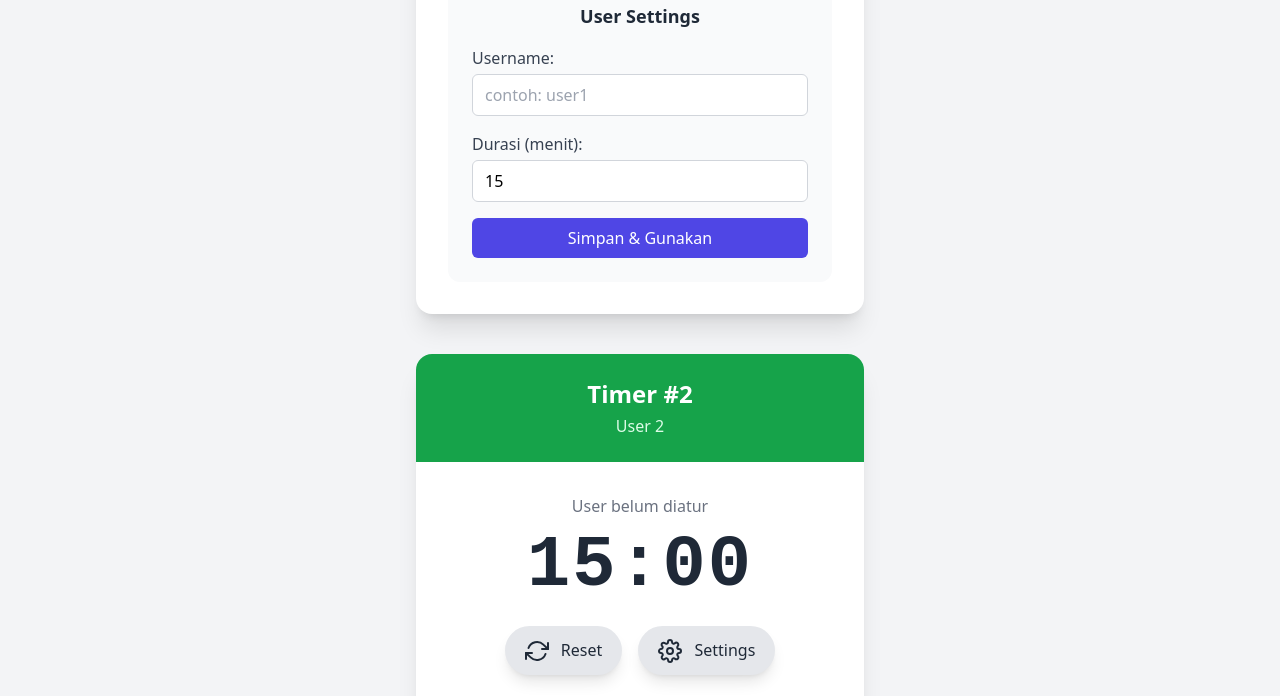
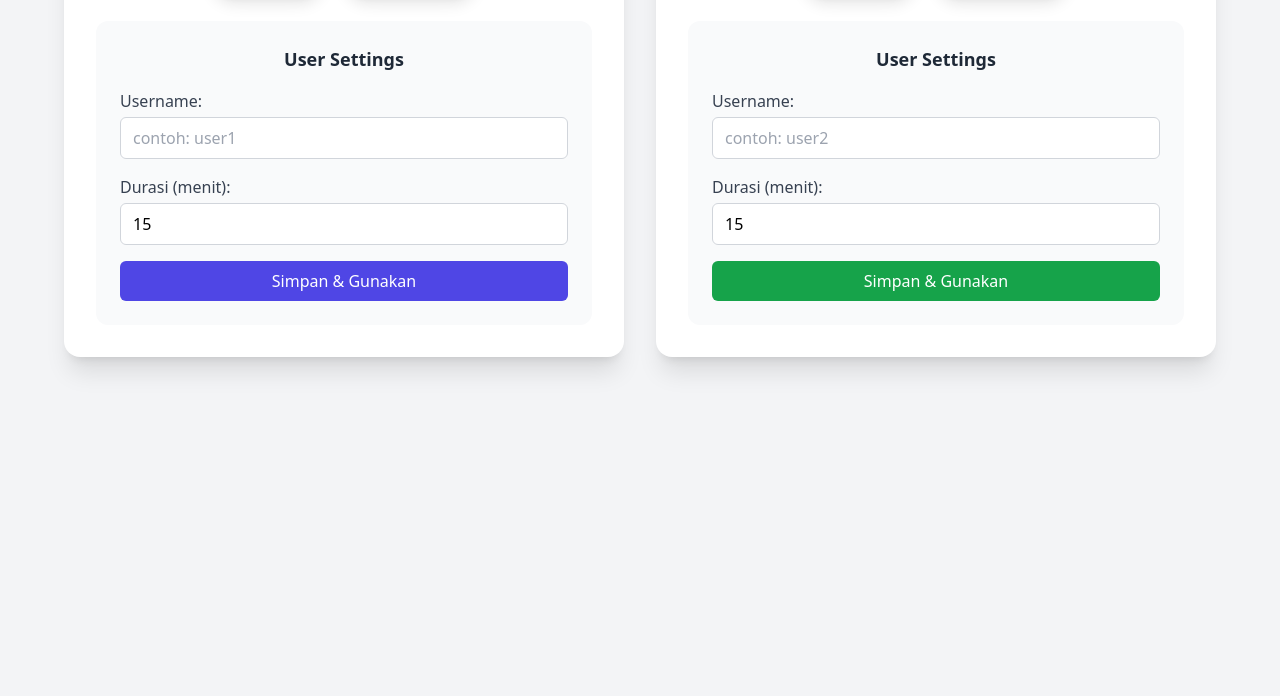
Before and after one commit to bhingong1/MULTI-USER-TIMER-DOUBLE, a plain HTML site: page index.html in a window 1280 px wide. Shown: the part 384-1080 px from the top of the page. After the commit the page ends 800 px from the top, so only its background shows below. Drawn offline with nearby package versions, Linux system fonts and the light colour scheme.

Commit message:
Update index.html

```diff
--- a/index.html
+++ b/index.html
@@ -20,11 +20,13 @@
   </style>
 </head>
 
-<body class="bg-gray-100 dark:bg-gray-900 min-h-screen flex flex-col items-center justify-center p-4 space-y-10">
+<body class="bg-gray-100 dark:bg-gray-900 min-h-screen flex flex-col items-center justify-center p-4">
 
-  <!-- TIMER 1 -->
-  <div id="timer1" class="w-full max-w-md mx-auto">
-    <div class="bg-white dark:bg-gray-800 rounded-2xl shadow-xl overflow-hidden">
+  <!-- GRID dua kolom responsif -->
+  <div class="grid grid-cols-1 md:grid-cols-2 gap-8 w-full max-w-6xl">
+
+    <!-- TIMER 1 -->
+    <div id="timer1" class="bg-white dark:bg-gray-800 rounded-2xl shadow-xl overflow-hidden">
       <div class="bg-indigo-600 p-6 text-center">
         <h1 class="text-2xl font-bold text-white">Timer #1</h1>
         <p class="text-indigo-100 mt-1">User 1</p>
@@ -56,11 +58,9 @@
         </div>
       </div>
     </div>
-  </div>
 
-  <!-- TIMER 2 -->
-  <div id="timer2" class="w-full max-w-md mx-auto">
-    <div class="bg-white dark:bg-gray-800 rounded-2xl shadow-xl overflow-hidden">
+    <!-- TIMER 2 -->
+    <div id="timer2" class="bg-white dark:bg-gray-800 rounded-2xl shadow-xl overflow-hidden">
       <div class="bg-green-600 p-6 text-center">
         <h1 class="text-2xl font-bold text-white">Timer #2</h1>
         <p class="text-green-100 mt-1">User 2</p>
@@ -92,6 +92,7 @@
         </div>
       </div>
     </div>
+
   </div>
 
   <!-- Alarm -->
@@ -112,8 +113,8 @@
     const db = firebase.database();
     const alarmSound = document.getElementById("alarmSound");
 
-    // === 2️⃣ Buat fungsi modular untuk inisialisasi tiap timer ===
-    function initTimer(containerId, colorKey) {
+    // === 2️⃣ Fungsi modular untuk tiap timer ===
+    function initTimer(containerId) {
       const container = document.getElementById(containerId);
       const timerDisplay = container.querySelector(".timer-display");
       const resetBtn = container.querySelector(".resetBtn");
@@ -216,10 +217,10 @@
       }
     }
 
-    // === 3️⃣ Jalankan untuk dua timer ===
+    // === 3️⃣ Jalankan dua timer berdampingan ===
     feather.replace();
-    initTimer("timer1", "indigo");
-    initTimer("timer2", "green");
+    initTimer("timer1");
+    initTimer("timer2");
   </script>
 </body>
 </html>
```
